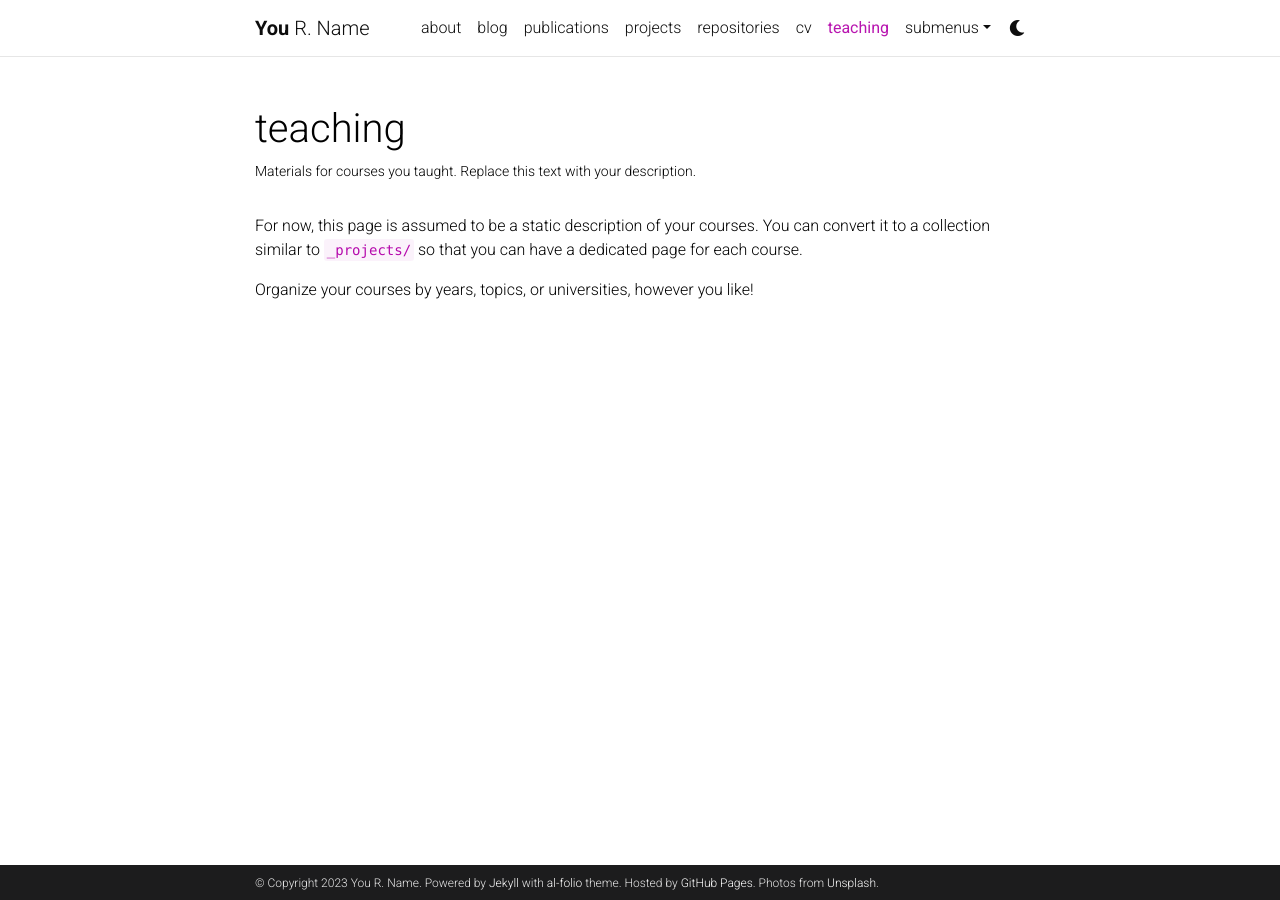
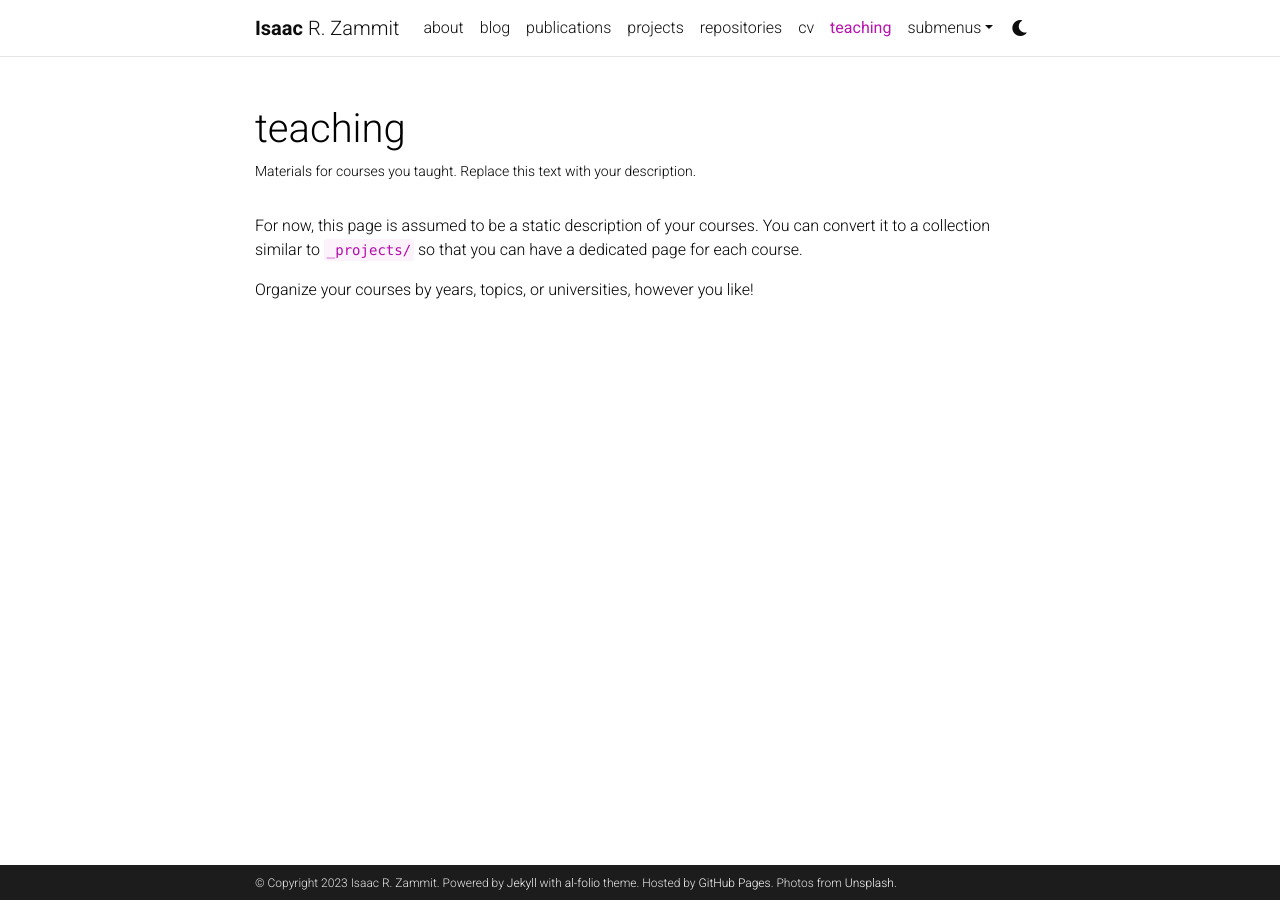
Before and after one commit to Zacai/Zacai.github.io, a Jekyll site: the page built from _pages/teaching.md, in a window 1280 px wide. Built offline with Jekyll 4.4.1, drawn with Linux system fonts in a browser that asks for light colours; comment, search, counter and statistics services are not loaded; a style sheet for code colours, icons or effects is not loaded.

Commit message:
Update _config.yml

```diff
--- a/_config.yml
+++ b/_config.yml
@@ -3,9 +3,9 @@
 # -----------------------------------------------------------------------------
 
 title: blank # the website title (if blank, full name will be used instead)
-first_name: You
+first_name: Isaac
 middle_name: R.
-last_name: Name
+last_name: Zammit
 email: you@example.com
 description: > # the ">" symbol means to ignore newlines until "footer_text:"
   A simple, whitespace theme for academics. Based on [*folio](https://github.com/bogoli/-folio) design.
@@ -18,8 +18,8 @@
 lang: en # the language of your site (for example: en, fr, cn, ru, etc.)
 icon: ⚛️  # the emoji used as the favicon (alternatively, provide image name in /assets/img/)
 
-url: https://alshedivat.github.io # the base hostname & protocol for your site
-baseurl: /al-folio # the subpath of your site, e.g. /blog/
+url: https://Zacai.github.io # the base hostname & protocol for your site
+baseurl:  # the subpath of your site, e.g. /blog/
 last_updated: false # set to true if you want to display last updated in the footer
 impressum_path:  # set to path to include impressum link in the footer, use the same path as permalink in a page, helps to conform with EU GDPR
 
```
